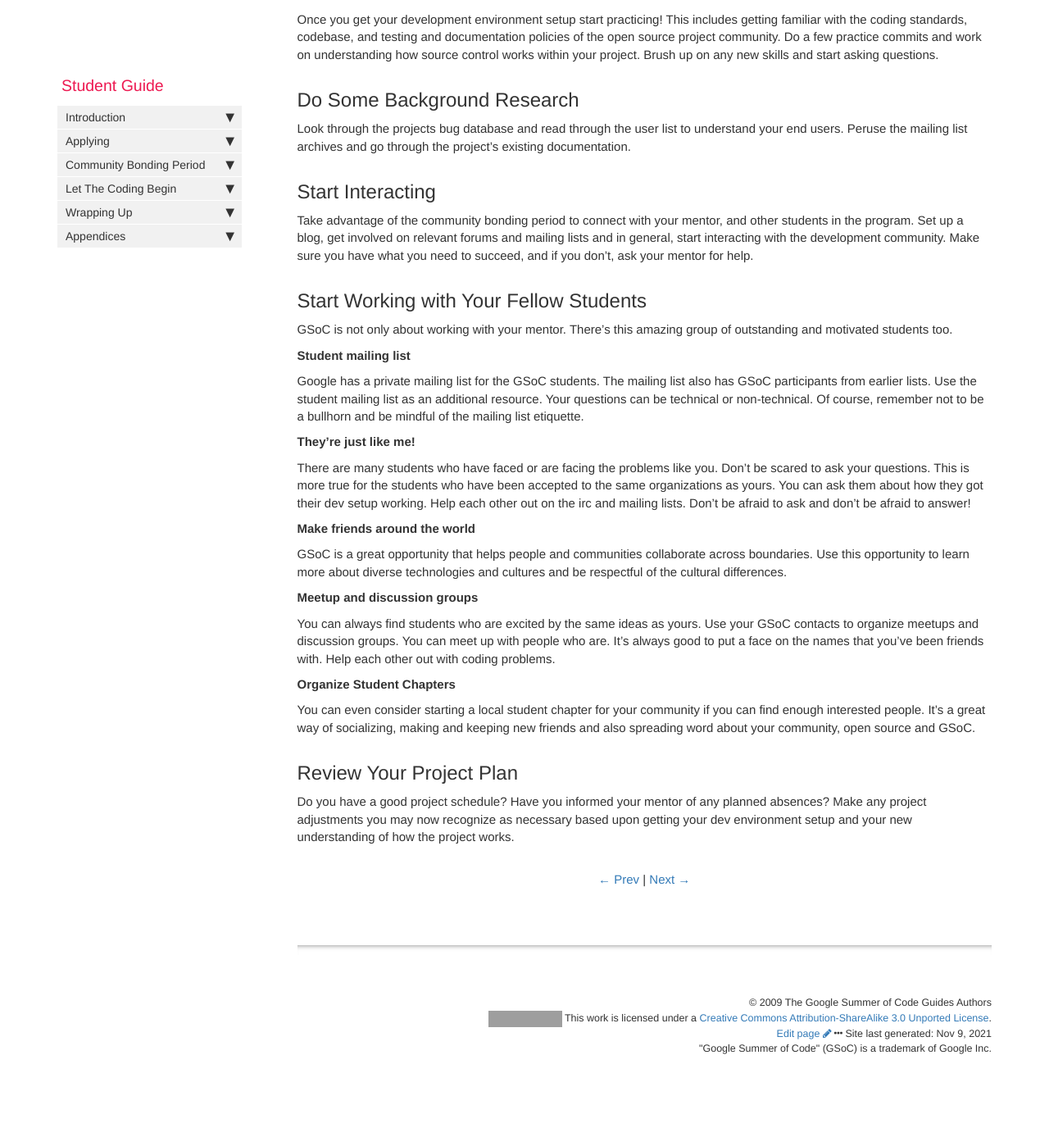
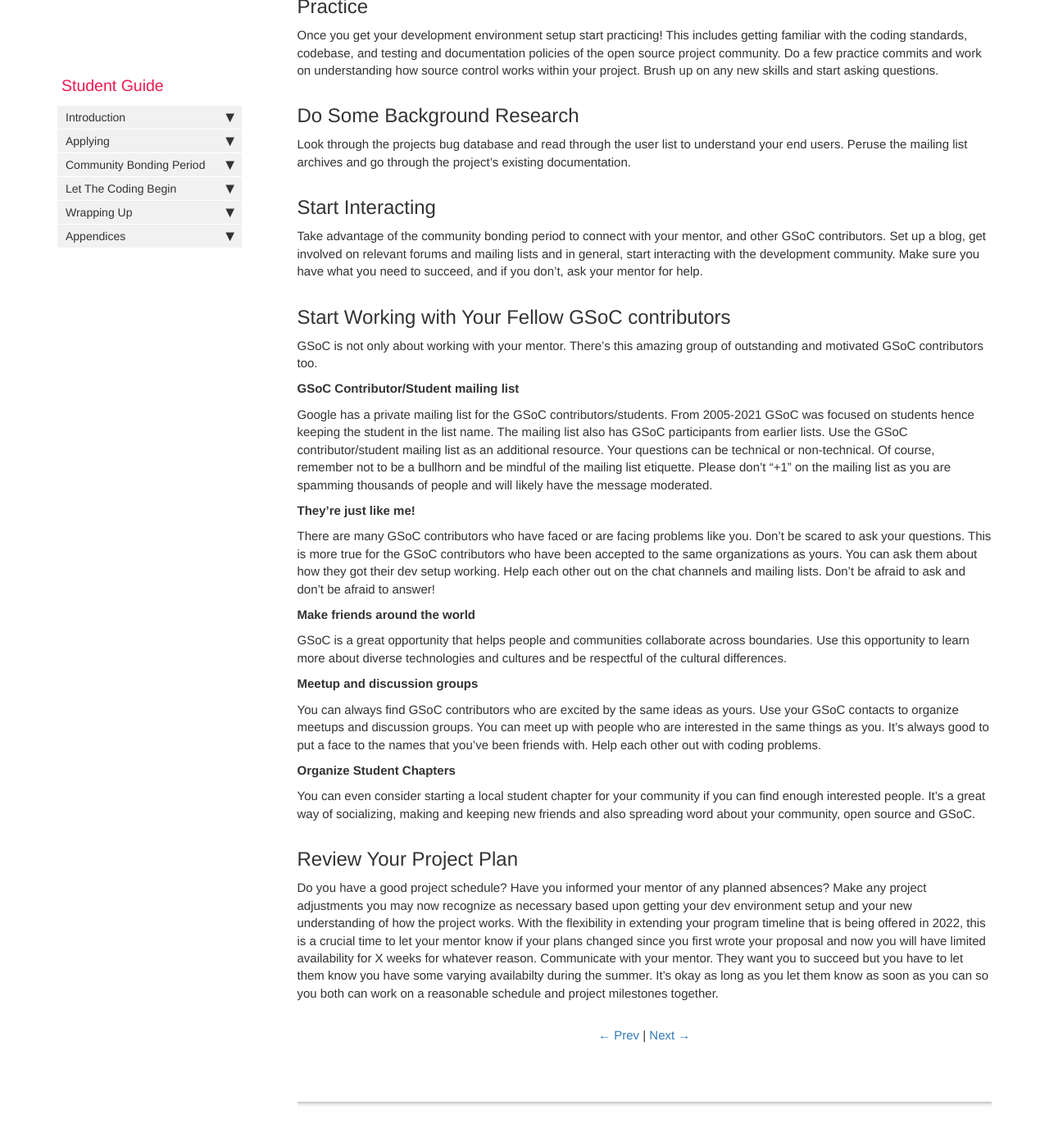
Before and after one commit to google/gsocguides, a Jekyll site: the page built from pages/student/12-how_to_get_a_head_start.md, in a window 1280 px wide and 1400 px high, scrolled down 878 px. Shown: the top 1387 px of the window at 82% size. Built offline with Jekyll 4.4.1, drawn with Linux system fonts in a browser that asks for light colours; before the commit the page ends 2217 px from its top, so only the background shows below that; some of the changed text lies outside the part shown; grey boxes are pictures that could not be loaded.

Commit message:
Update 12-how_to_get_a_head_start.md
adding in 2022 updates

```diff
--- a/pages/student/12-how_to_get_a_head_start.md
+++ b/pages/student/12-how_to_get_a_head_start.md
@@ -32,19 +32,19 @@ Look through the projects bug database and read through the user list to underst
 
 ## Start Interacting
 
-Take advantage of the community bonding period to connect with your mentor, and other students in the program. Set up a blog, get involved on relevant forums and mailing lists and in general, start interacting with the development community. Make sure you have what you need to succeed, and if you don't, ask your mentor for help.
+Take advantage of the community bonding period to connect with your mentor, and other GSoC contributors. Set up a blog, get involved on relevant forums and mailing lists and in general, start interacting with the development community. Make sure you have what you need to succeed, and if you don't, ask your mentor for help.
 
-## Start Working with Your Fellow Students
+## Start Working with Your Fellow GSoC contributors
 
-GSoC is not only about working with your mentor. There's this amazing group of outstanding and motivated students too.
+GSoC is not only about working with your mentor. There's this amazing group of outstanding and motivated GSoC contributors too.
 
-**Student mailing list**
+**GSoC Contributor/Student mailing list**
 
-Google has a private mailing list for the GSoC students. The mailing list also has GSoC participants from earlier lists. Use the student mailing list as an additional resource. Your questions can be technical or non-technical. Of course, remember not to be a bullhorn and be mindful of the mailing list etiquette.
+Google has a private mailing list for the GSoC contributors/students. From 2005-2021 GSoC was focused on students hence keeping the student in the list name. The mailing list also has GSoC participants from earlier lists. Use the GSoC contributor/student mailing list as an additional resource. Your questions can be technical or non-technical. Of course, remember not to be a bullhorn and be mindful of the mailing list etiquette. Please don't "+1" on the mailing list as you are spamming thousands of people and will likely have the message moderated.
 
 **They're just like me!**
 
-There are many students who have faced or are facing the problems like you. Don't be scared to ask your questions. This is more true for the students who have been accepted to the same organizations as yours. You can ask them about how they got their dev setup working. Help each other out on the irc and mailing lists. Don't be afraid to ask and don't be afraid to answer!
+There are many GSoC contributors who have faced or are facing problems like you. Don't be scared to ask your questions. This is more true for the GSoC contributors who have been accepted to the same organizations as yours. You can ask them about how they got their dev setup working. Help each other out on the chat channels and mailing lists. Don't be afraid to ask and don't be afraid to answer!
 
 **Make friends around the world**
 
@@ -52,7 +52,7 @@ GSoC is a great opportunity that helps people and communities collaborate across
 
 **Meetup and discussion groups**
 
-You can always find students who are excited by the same ideas as yours. Use your GSoC contacts to organize meetups and discussion groups. You can meet up with people who are. It's always good to put a face on the names that you've been friends with. Help each other out with coding problems.
+You can always find GSoC contributors who are excited by the same ideas as yours. Use your GSoC contacts to organize meetups and discussion groups. You can meet up with people who are interested in the same things as you. It's always good to put a face to the names that you've been friends with. Help each other out with coding problems.
 
 **Organize Student Chapters**
 
@@ -60,4 +60,4 @@ You can even consider starting a local student chapter for your community if you
 
 ## Review Your Project Plan
 
-Do you have a good project schedule? Have you informed your mentor of any planned absences? Make any project adjustments you may now recognize as necessary based upon getting your dev environment setup and your new understanding of how the project works.
+Do you have a good project schedule? Have you informed your mentor of any planned absences? Make any project adjustments you may now recognize as necessary based upon getting your dev environment setup and your new understanding of how the project works. With the flexibility in extending your program timeline that is being offered in 2022, this is a crucial time to let your mentor know if your plans changed since you first wrote your proposal and now you will have limited availability for X weeks for whatever reason. Communicate with your mentor. They want you to succeed but you have to let them know you have some varying availabilty during the summer. It's okay as long as you let them know as soon as you can so you both can work on a reasonable schedule and project milestones together.
```
